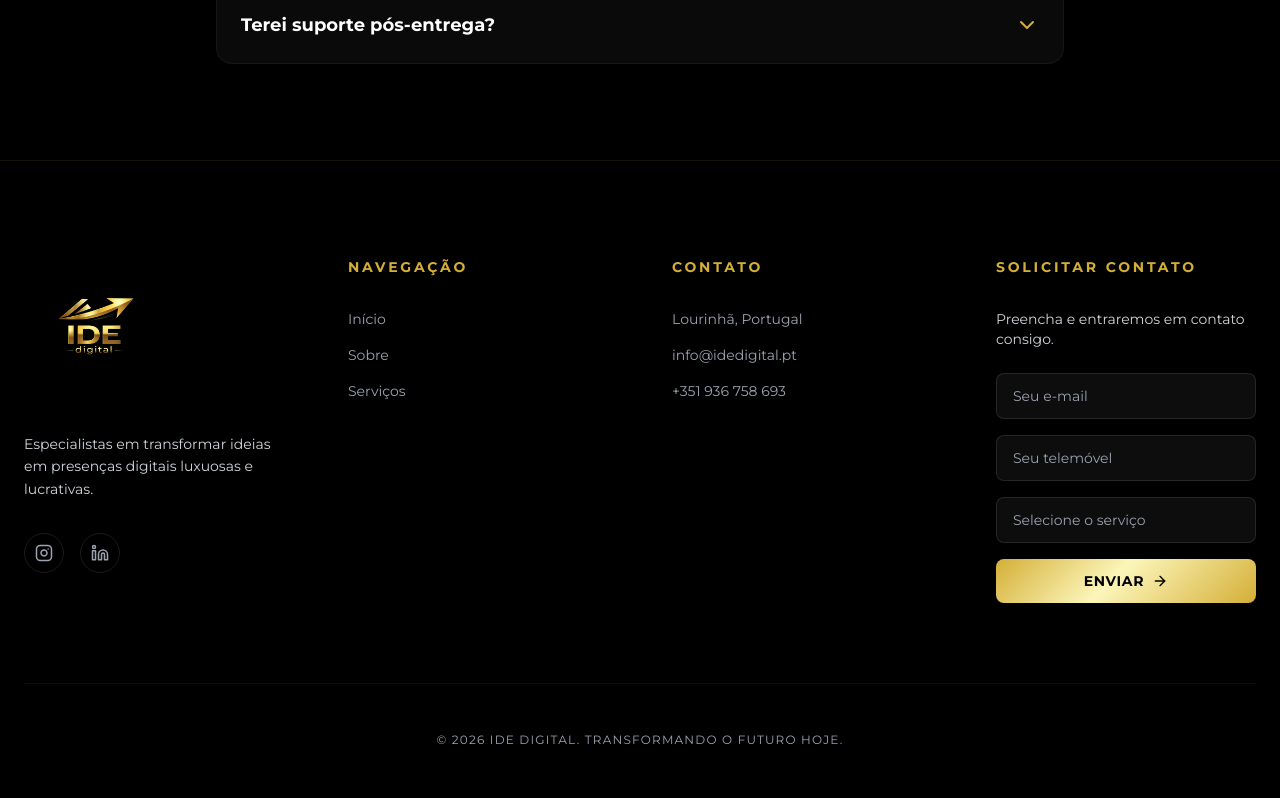
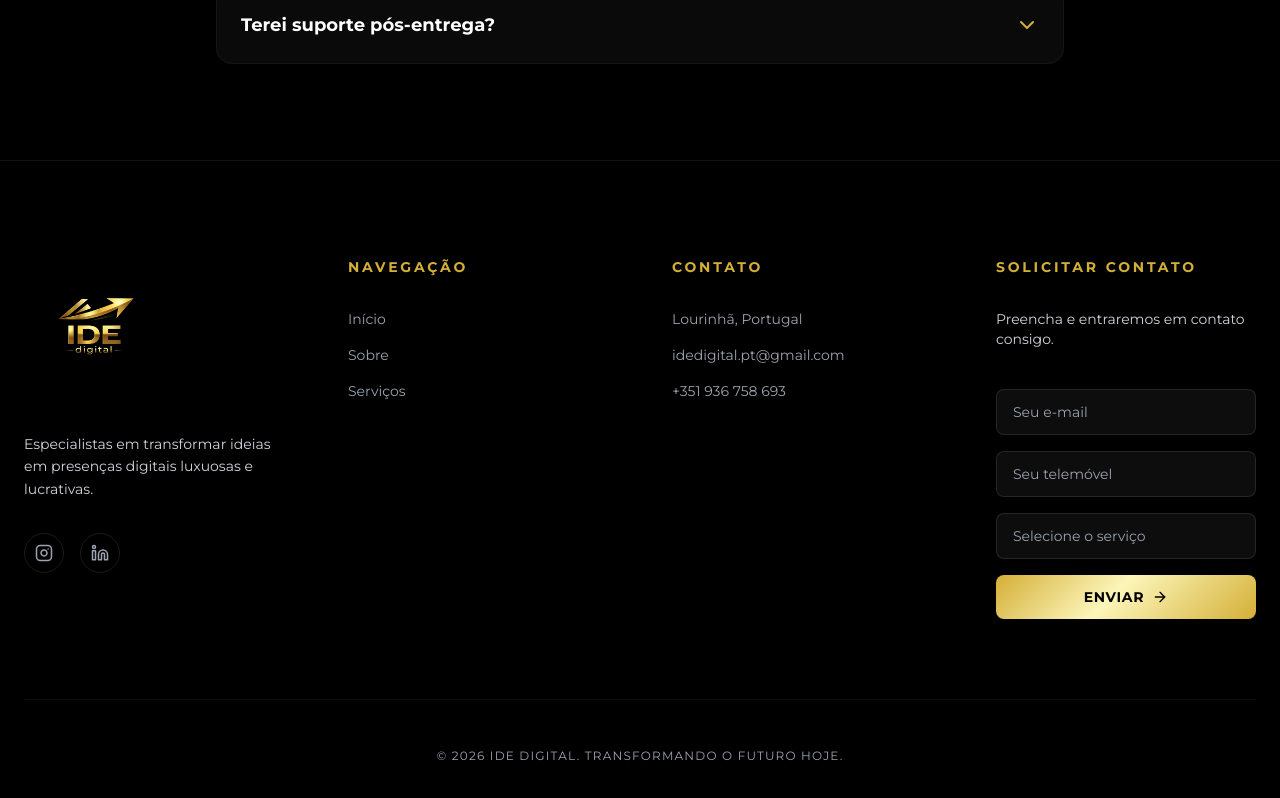
Before and after one commit to viniciussilva1-rgb/IDEdigital, a React (Vite) app: page / in a window 1280 px wide. Shown: the part 4370-5168 px from the top of the page. Built offline with nearby package versions, Linux system fonts and the light colour scheme.

Commit message:
Atualizar email de contato e configurar formulário para envio de emails

```diff
--- a/App.tsx
+++ b/App.tsx
@@ -356,7 +356,7 @@ const Footer = () => (
           <h4 className="font-bold text-sm uppercase tracking-[0.2em] mb-8 text-[#d4af37]">Contato</h4>
           <ul className="space-y-4 text-gray-400 text-sm">
             <li>Lourinhã, Portugal</li>
-            <li>info@idedigital.pt</li>
+            <li>idedigital.pt@gmail.com</li>
             <li>+351 936 758 693</li>
           </ul>
         </div>
@@ -364,7 +364,15 @@ const Footer = () => (
         <div className="col-span-1 md:col-span-1">
           <h4 className="font-bold text-sm uppercase tracking-[0.2em] mb-8 text-[#d4af37]">Solicitar Contato</h4>
           <p className="text-gray-300 text-sm mb-6 font-medium">Preencha e entraremos em contato consigo.</p>
-          <form className="space-y-4" onSubmit={(e) => { e.preventDefault(); const form = e.target as HTMLFormElement; const email = (form.elements.namedItem('email') as HTMLInputElement).value; const phone = (form.elements.namedItem('phone') as HTMLInputElement).value; const service = (form.elements.namedItem('service') as HTMLSelectElement).value; window.open(`https://wa.me/351936758693?text=Ol%C3%A1!%20Gostaria%20de%20solicitar%20um%20contato.%0A%0AEmail:%20${encodeURIComponent(email)}%0ATelemovel:%20${encodeURIComponent(phone)}%0AServi%C3%A7o:%20${encodeURIComponent(service)}`, '_blank'); }}>
+          <form
+            className="space-y-4"
+            action="https://formsubmit.co/idedigital.pt@gmail.com"
+            method="POST"
+          >
+            <input type="hidden" name="_subject" value="Novo contacto do site IDE Digital" />
+            <input type="hidden" name="_captcha" value="false" />
+            <input type="hidden" name="_template" value="table" />
+            <input type="hidden" name="_next" value="https://idedigital.pt/obrigado" />
             <input
               type="email"
               name="email"
```
